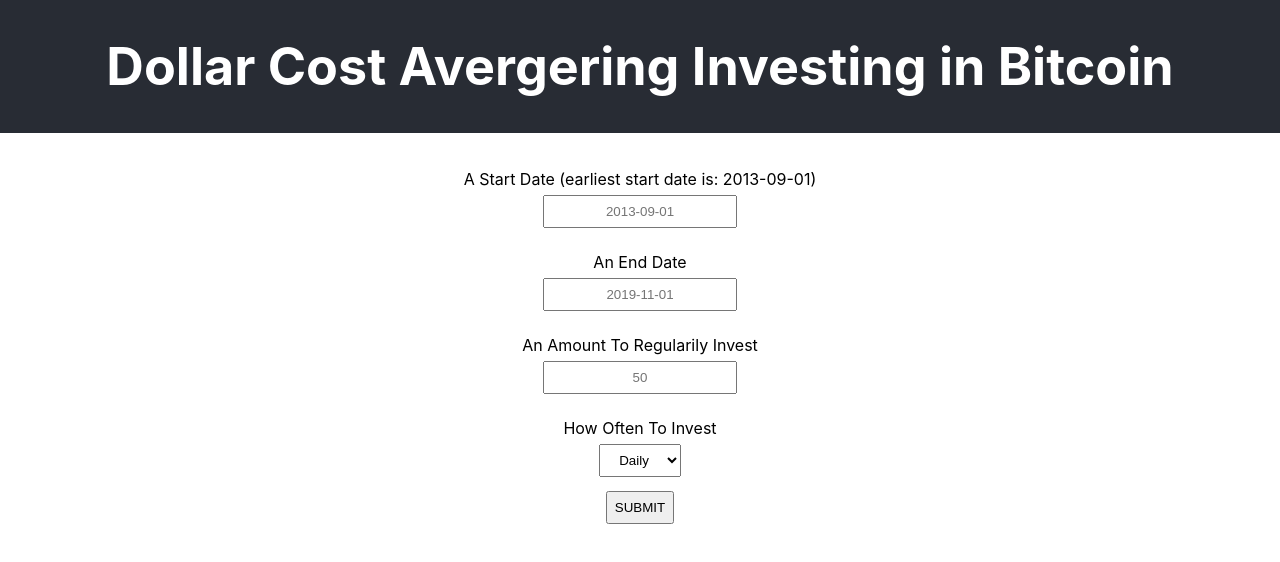
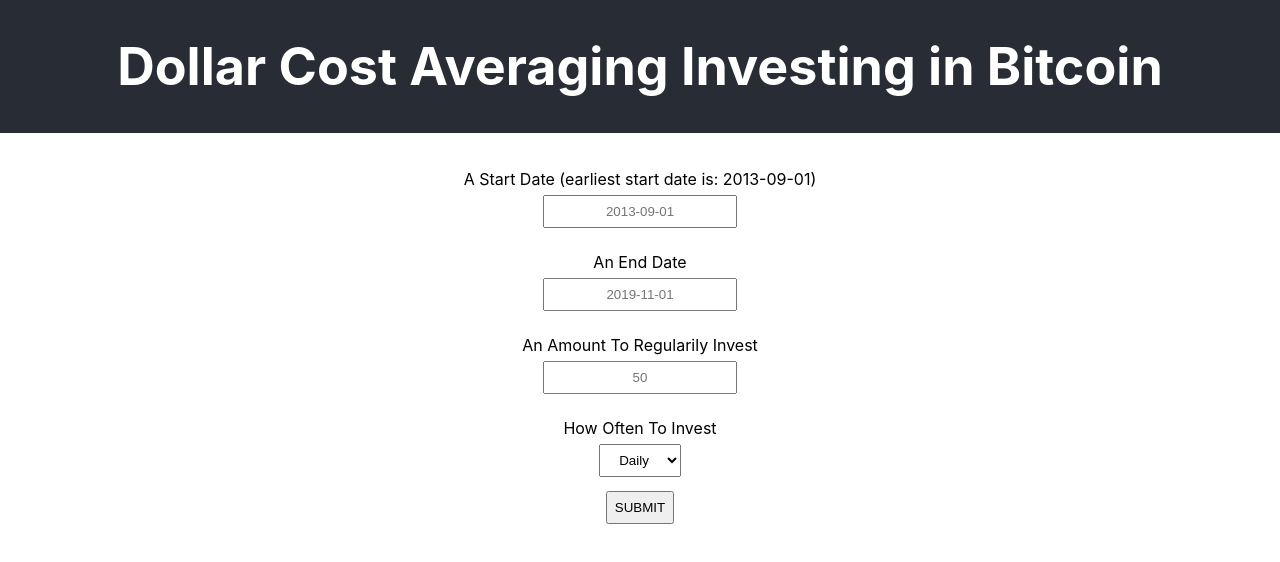
Before and after one commit to applena/dollar-cost-averaging-bitcoin, a React (Create React App) app: page / in a window 1280 px wide. Shown: the top 562 px of the page. Built offline with nearby package versions, Linux system fonts and the light colour scheme.

Commit message:
fixed spelling mistake

```diff
--- a/src/App.js
+++ b/src/App.js
@@ -7,7 +7,7 @@
   return (
     <div className="App">
       <header className="App-header">
-       <h1>Dollar Cost Avergering Investing in Bitcoin</h1>
+       <h1>Dollar Cost Averaging Investing in Bitcoin</h1>
       </header>
       <TimeForm></TimeForm>
       <Chart></Chart>
```
